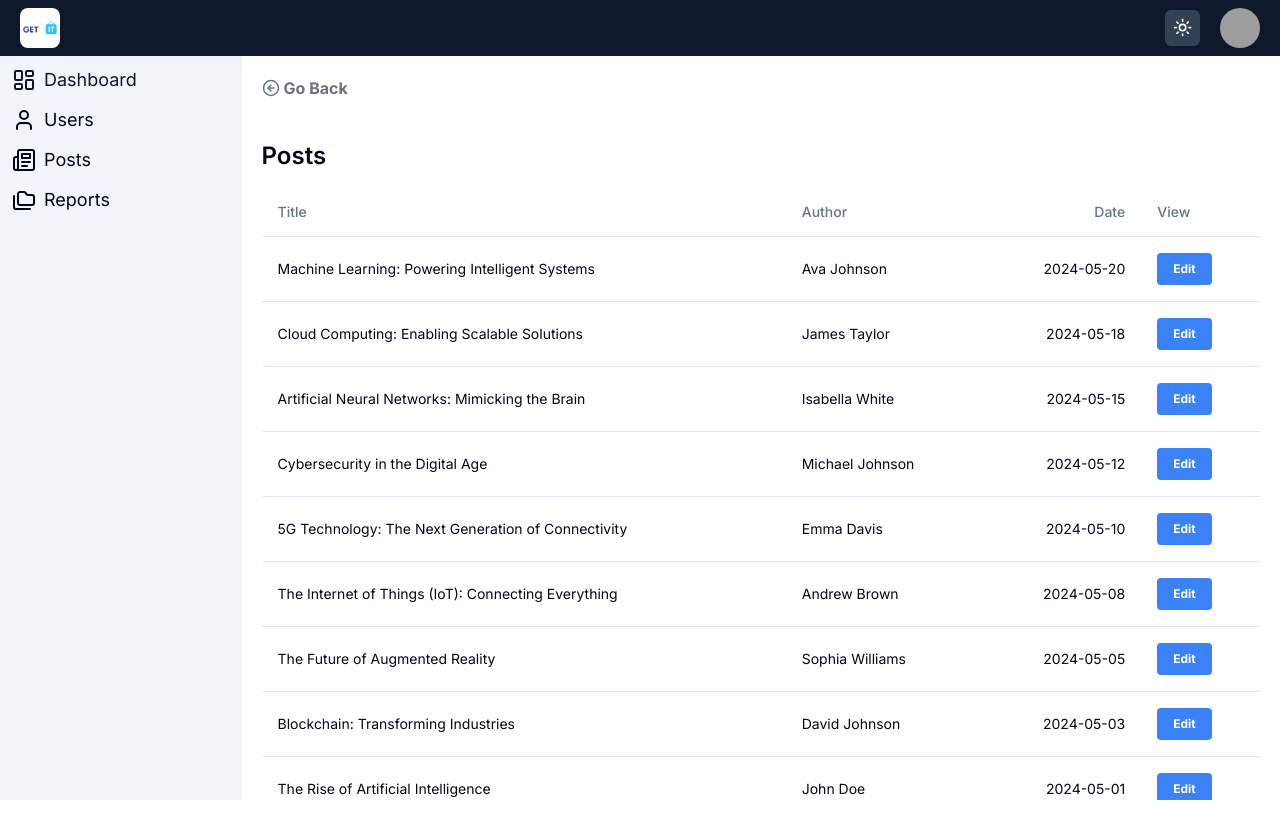
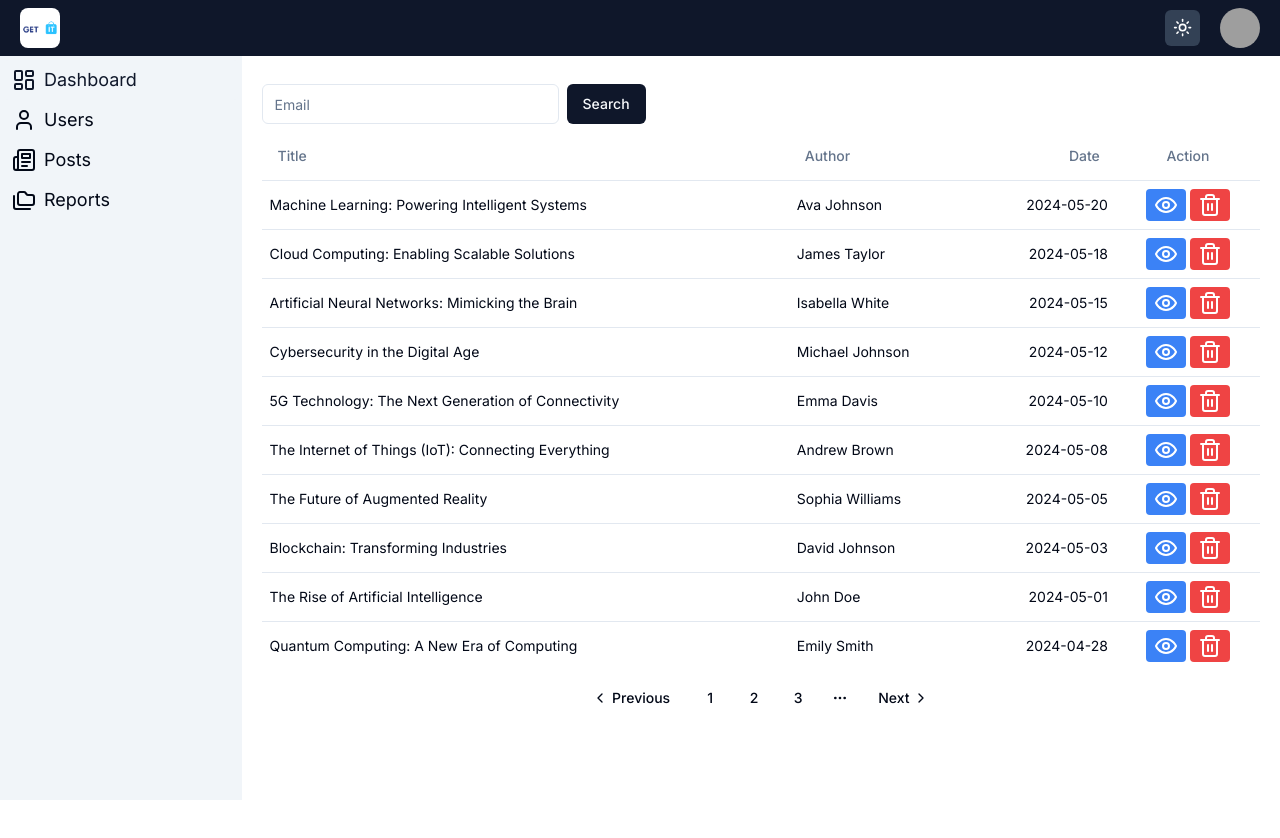
Before and after one commit to chuyendetonghop-getit/admin, a Next.js app: page /posts in a window 1280 px wide. Shown: the top 838 px of the page. After the commit the page ends 800 px from the top, so only its background shows below. Built offline with nearby package versions, Linux system fonts and the light colour scheme; grey boxes are pictures that could not be loaded.

Commit message:
feat: update posts ui

```diff
--- a/app/(main)/layout.tsx
+++ b/app/(main)/layout.tsx
@@ -5,11 +5,13 @@ const MainLayout = ({ children }: { children: React.ReactNode }) => {
   return (
     <>
       <Navbar />
-      <div className="flex h-[calc(100vh-56px)]">
+      <div className="flex h-[calc(100vh-56px)] overflow-hidden">
         <div className="hidden md:block w-[300px]">
           <Sidebar />
         </div>
-        <div className="p-5 w-full overflow-y-scroll">{children}</div>
+        <div className="p-5 w-full max-h-[calc(100vh-56px)] overflow-y-auto">
+          {children}
+        </div>
       </div>
     </>
   );
--- a/app/(main)/page.tsx
+++ b/app/(main)/page.tsx
@@ -4,10 +4,10 @@ import PostsTable from "@/components/posts/PostsTable";
 
 export default async function Home() {
   return (
-    <>
+    <div className="flex flex-col justify-evenly h-full ">
       <GroupCard />
       <AnalyticsChart />
-      <PostsTable title="Latest Posts" limit={5} />
-    </>
+      {/* <PostsTable title="Latest Posts" limit={5} /> */}
+    </div>
   );
 }
--- a/app/(main)/posts/page.tsx
+++ b/app/(main)/posts/page.tsx
@@ -1,11 +1,9 @@
-import PostsTable from '@/components/posts/PostsTable';
-import BackButton from '@/components/BackButton';
-import PostsPagination from '@/components/posts/PostsPagination';
+import PostsPagination from "@/components/posts/PostsPagination";
+import PostsTable from "@/components/posts/PostsTable";
 
 const PostsPage = () => {
   return (
     <>
-      <BackButton text='Go Back' link='/' />
       <PostsTable />
       <PostsPagination />
     </>
--- a/components/posts/PostsTable.tsx
+++ b/components/posts/PostsTable.tsx
@@ -1,3 +1,5 @@
+"use client";
+
 import {
   Table,
   TableBody,
@@ -6,10 +8,14 @@ import {
   TableHeader,
   TableRow,
   TableCaption,
-} from '@/components/ui/table';
-import Link from 'next/link';
-import posts from '@/data/posts';
-import { Post } from '@/types/posts';
+} from "@/components/ui/table";
+import Link from "next/link";
+import posts from "@/data/posts";
+import { Post } from "@/types/posts";
+import { Eye, Trash2 } from "lucide-react";
+import { Input } from "../ui/input";
+import { useState } from "react";
+import { Button } from "../ui/button";
 
 interface PostsTableProps {
   limit?: number;
@@ -17,6 +23,7 @@ interface PostsTableProps {
 }
 
 const PostsTable = ({ limit, title }: PostsTableProps) => {
+  const [search, setSearch] = useState("");
   // Sort posts in dec order based on date
   const sortedPosts: Post[] = [...posts].sort(
     (a, b) => new Date(b.date).getTime() - new Date(a.date).getTime()
@@ -26,36 +33,55 @@ const PostsTable = ({ limit, title }: PostsTableProps) => {
   const filteredPosts = limit ? sortedPosts.slice(0, limit) : sortedPosts;
 
   return (
-    <div className='mt-10'>
-      <h3 className='text-2xl mb-4 font-semibold'>{title ? title : 'Posts'}</h3>
-      <Table>
-        <TableCaption>A list of recent posts</TableCaption>
+    <div className="max-h-[calc(100%-40px)] overflow-auto mb-2 mt-2">
+      <div className="flex w-full max-w-sm items-center space-x-2">
+        <Input
+          type="email"
+          placeholder="Email"
+          className="focus-visible:outline-none focus-visible:ring-0 focus-visible:ring-offset-0"
+          value={search}
+          onChange={(e) => setSearch(e.target.value)}
+        />
+        <Button
+          onClick={() => {
+            console.log("Search for", search);
+          }}
+        >
+          Search
+        </Button>
+      </div>
+
+      <Table className="mt-2">
         <TableHeader>
           <TableRow>
             <TableHead>Title</TableHead>
-            <TableHead className='hidden md:table-cell'>Author</TableHead>
-            <TableHead className='hidden md:table-cell text-right'>
+            <TableHead className="hidden md:table-cell">Author</TableHead>
+            <TableHead className="hidden md:table-cell text-right">
               Date
             </TableHead>
-            <TableHead>View</TableHead>
+            <TableHead className="text-center">Action</TableHead>
           </TableRow>
         </TableHeader>
+
         <TableBody>
           {filteredPosts.map((post) => (
             <TableRow key={post.id}>
               <TableCell>{post.title}</TableCell>
-              <TableCell className='hidden md:table-cell'>
+              <TableCell className="hidden md:table-cell">
                 {post.author}
               </TableCell>
-              <TableCell className='text-right hidden md:table-cell'>
+              <TableCell className="text-right hidden md:table-cell">
                 {post.date}
               </TableCell>
               <TableCell>
-                <Link href={`/posts/edit/${post.id}`}>
-                  <button className='bg-blue-500 hover:bg-blue-700 text-white font-bold py-2 px-4 rounded text-xs'>
-                    Edit
+                <div className="flex gap-1 justify-center items-center">
+                  <button className="bg-blue-500 hover:bg-blue-700 text-white font-bold py-1 px-2 rounded text-xs">
+                    <Eye />
                   </button>
-                </Link>
+                  <button className="bg-red-500 hover:bg-red-700 text-white font-bold py-1 px-2 rounded text-xs">
+                    <Trash2 />
+                  </button>
+                </div>
               </TableCell>
             </TableRow>
           ))}
--- a/components/ui/table.tsx
+++ b/components/ui/table.tsx
@@ -1,28 +1,28 @@
-import * as React from 'react';
+import * as React from "react";
 
-import { cn } from '@/lib/utils';
+import { cn } from "@/lib/utils";
 
 const Table = React.forwardRef<
   HTMLTableElement,
   React.HTMLAttributes<HTMLTableElement>
 >(({ className, ...props }, ref) => (
-  <div className='relative w-full overflow-auto'>
+  <div className="relative w-full overflow-auto">
     <table
       ref={ref}
-      className={cn('w-full caption-bottom text-sm', className)}
+      className={cn("w-full caption-bottom text-sm", className)}
       {...props}
     />
   </div>
 ));
-Table.displayName = 'Table';
+Table.displayName = "Table";
 
 const TableHeader = React.forwardRef<
   HTMLTableSectionElement,
   React.HTMLAttributes<HTMLTableSectionElement>
 >(({ className, ...props }, ref) => (
-  <thead ref={ref} className={cn('[&_tr]:border-b', className)} {...props} />
+  <thead ref={ref} className={cn("[&_tr]:border-b", className)} {...props} />
 ));
-TableHeader.displayName = 'TableHeader';
+TableHeader.displayName = "TableHeader";
 
 const TableBody = React.forwardRef<
   HTMLTableSectionElement,
@@ -30,11 +30,11 @@ const TableBody = React.forwardRef<
 >(({ className, ...props }, ref) => (
   <tbody
     ref={ref}
-    className={cn('[&_tr:last-child]:border-0', className)}
+    className={cn("[&_tr:last-child]:border-0", className)}
     {...props}
   />
 ));
-TableBody.displayName = 'TableBody';
+TableBody.displayName = "TableBody";
 
 const TableFooter = React.forwardRef<
   HTMLTableSectionElement,
@@ -43,13 +43,13 @@ const TableFooter = React.forwardRef<
   <tfoot
     ref={ref}
     className={cn(
-      'border-t bg-muted/50 font-medium [&>tr]:last:border-b-0',
+      "border-t bg-muted/50 font-medium [&>tr]:last:border-b-0",
       className
     )}
     {...props}
   />
 ));
-TableFooter.displayName = 'TableFooter';
+TableFooter.displayName = "TableFooter";
 
 const TableRow = React.forwardRef<
   HTMLTableRowElement,
@@ -58,13 +58,13 @@ const TableRow = React.forwardRef<
   <tr
     ref={ref}
     className={cn(
-      'border-b transition-colors hover:bg-muted/50 data-[state=selected]:bg-muted',
+      "border-b transition-colors hover:bg-muted/50 data-[state=selected]:bg-muted",
       className
     )}
     {...props}
   />
 ));
-TableRow.displayName = 'TableRow';
+TableRow.displayName = "TableRow";
 
 const TableHead = React.forwardRef<
   HTMLTableCellElement,
@@ -73,13 +73,13 @@ const TableHead = React.forwardRef<
   <th
     ref={ref}
     className={cn(
-      'h-12 px-4 text-left align-middle font-medium text-muted-foreground [&:has([role=checkbox])]:pr-0',
+      "h-12 px-4 text-left align-middle font-medium text-muted-foreground [&:has([role=checkbox])]:pr-0",
       className
     )}
     {...props}
   />
 ));
-TableHead.displayName = 'TableHead';
+TableHead.displayName = "TableHead";
 
 const TableCell = React.forwardRef<
   HTMLTableCellElement,
@@ -87,11 +87,11 @@ const TableCell = React.forwardRef<
 >(({ className, ...props }, ref) => (
   <td
     ref={ref}
-    className={cn('p-4 align-middle [&:has([role=checkbox])]:pr-0', className)}
+    className={cn("p-2 align-middle [&:has([role=checkbox])]:pr-0", className)}
     {...props}
   />
 ));
-TableCell.displayName = 'TableCell';
+TableCell.displayName = "TableCell";
 
 const TableCaption = React.forwardRef<
   HTMLTableCaptionElement,
@@ -99,11 +99,11 @@ const TableCaption = React.forwardRef<
 >(({ className, ...props }, ref) => (
   <caption
     ref={ref}
-    className={cn('mt-4 text-sm text-muted-foreground', className)}
+    className={cn("mt-4 text-sm text-muted-foreground", className)}
     // {...props}
   />
 ));
-TableCaption.displayName = 'TableCaption';
+TableCaption.displayName = "TableCaption";
 
 export {
   Table,
```
